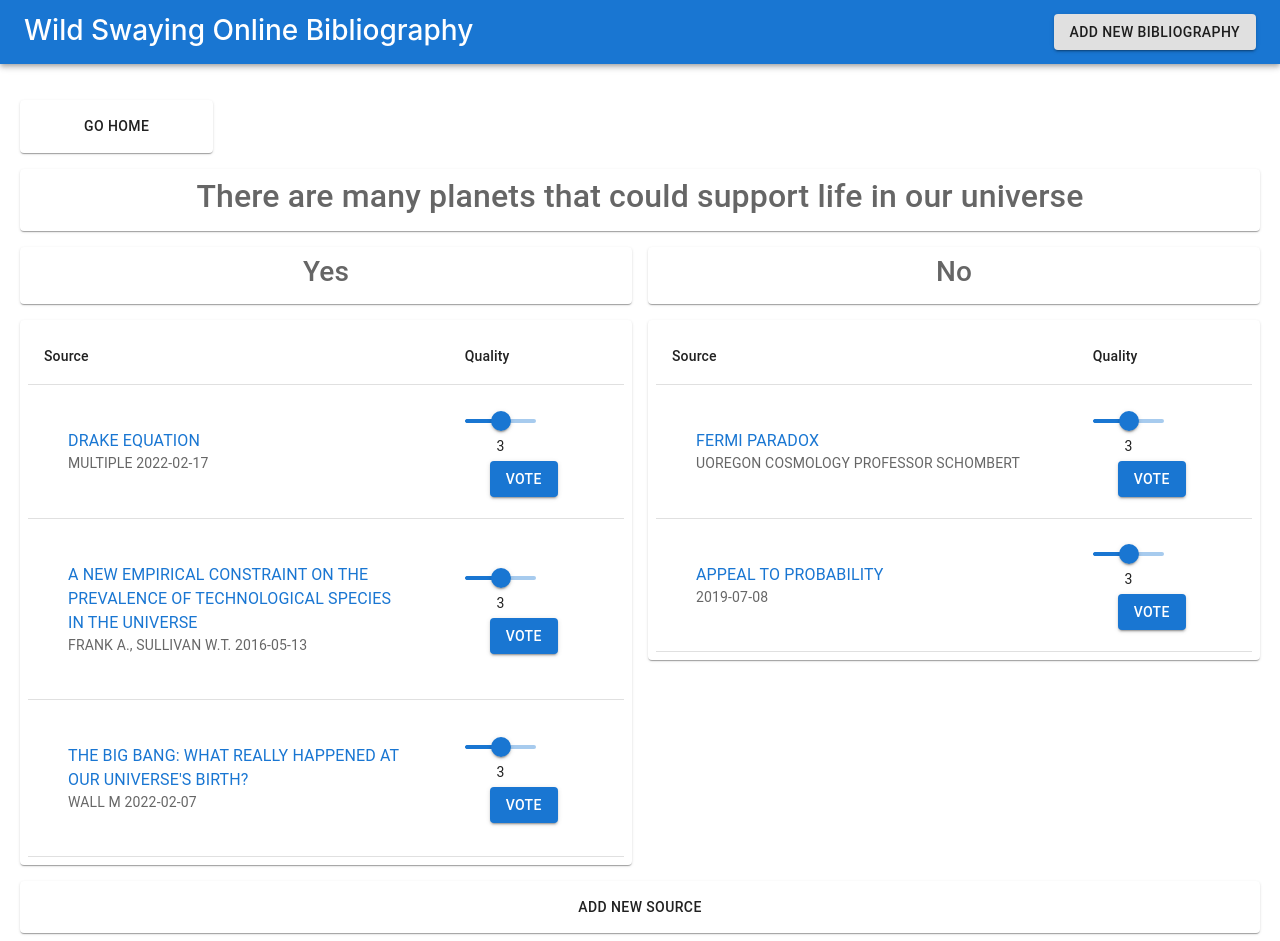
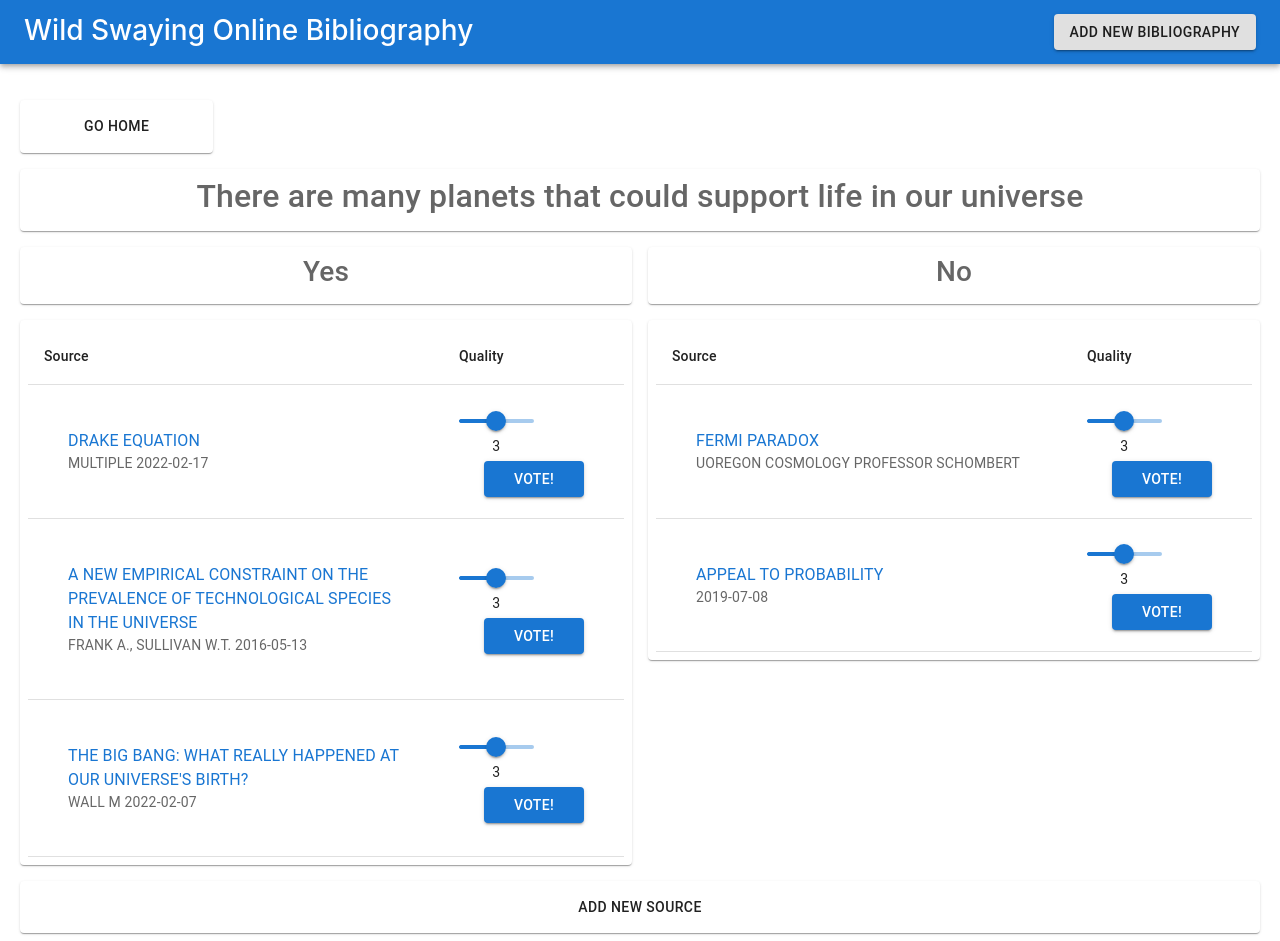
Before and after one commit to UWSocialComputing/Wild-Swaying-Goats-Project, a React (Create React App) app in the folder wild-swaying-goats-app/: page /there-are-many-planets-that-could-support-life-in-our-universe in a window 1280 px wide. Built offline with nearby package versions, Linux system fonts and the light colour scheme.

Commit message:
disable vote and slider

```diff
--- a/wild-swaying-goats-app/src/components/SliderScore.js
+++ b/wild-swaying-goats-app/src/components/SliderScore.js
@@ -3,7 +3,12 @@ import { Button, Slider, Grid } from "@mui/material/";
 
 function RenderVoteButton(props) {
 
+  const [text, setText] = useState("Vote! ")
+
   const onClick = (event) => {
+    setText("Voted")
+    props.setDisabled(true)
+    props.setShowValueLabel("on")
     event.preventDefault()
     props.dispatch({
       type: "VOTE",
@@ -13,8 +18,8 @@ function RenderVoteButton(props) {
   }
 
   return (
-    <Button variant="contained" onClick={onClick}>
-      Vote
+    <Button style={{ minWidth: "100px" }} variant="contained" onClick={onClick} disabled={props.disabled}>
+      {text}
     </Button>
   )
 }
@@ -22,12 +27,13 @@ function RenderVoteButton(props) {
 export default function SliderScore(props) {
 
   const [voteScore, setVoteScore] = useState(3)
+  const [disabled, setDisabled] = useState(false)
+  const [showValueLabel, setShowValueLabel] = useState("auto")
 
   const handleChange = (event, value) => {
     setVoteScore(value);
     console.log(voteScore)
   }
-
 
   function getAverage() {
     let total = 0
@@ -46,7 +52,7 @@ export default function SliderScore(props) {
 
   const [oldAvg, setoldAvg] = useState(avg)
   useEffect(() => {
-    if (avg != oldAvg) {
+    if (avg !== oldAvg) {
       setoldAvg(avg)
     }
   }, [avg])
@@ -58,16 +64,24 @@ export default function SliderScore(props) {
           aria-label="Quality"
           defaultValue={voteScore}
           value={voteScore}
-          valueLabelDisplay="auto"
+          valueLabelDisplay={showValueLabel}
           step={0.5}
           marks={avg}
           min={1}
           max={5}
           onChange={ (event, value) => handleChange(event, value) }
+          disabled={ disabled }
         />
       </Grid>
       <Grid item xs={4} style={{ marginLeft: "25px" }}>
-        <RenderVoteButton title={ props.title } dispatch={ props.dispatch } voteScore={ voteScore }/>
+        <RenderVoteButton
+          title={ props.title }
+          dispatch={ props.dispatch }
+          voteScore={ voteScore }
+          disabled={ disabled }
+          setDisabled={ setDisabled }
+          setShowValueLabel={ setShowValueLabel }
+        />
       </Grid>
     </Grid>
   );
```
